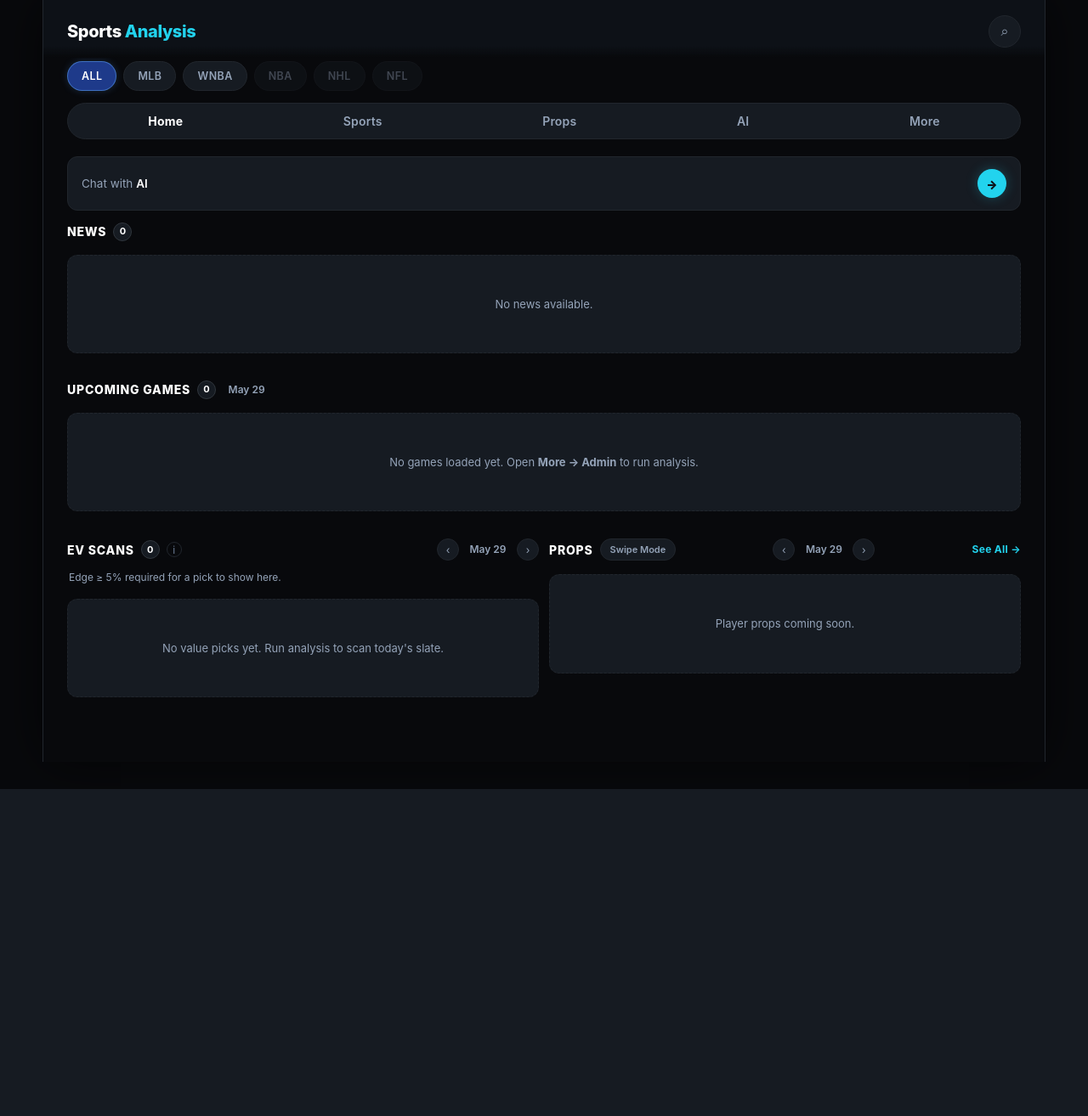
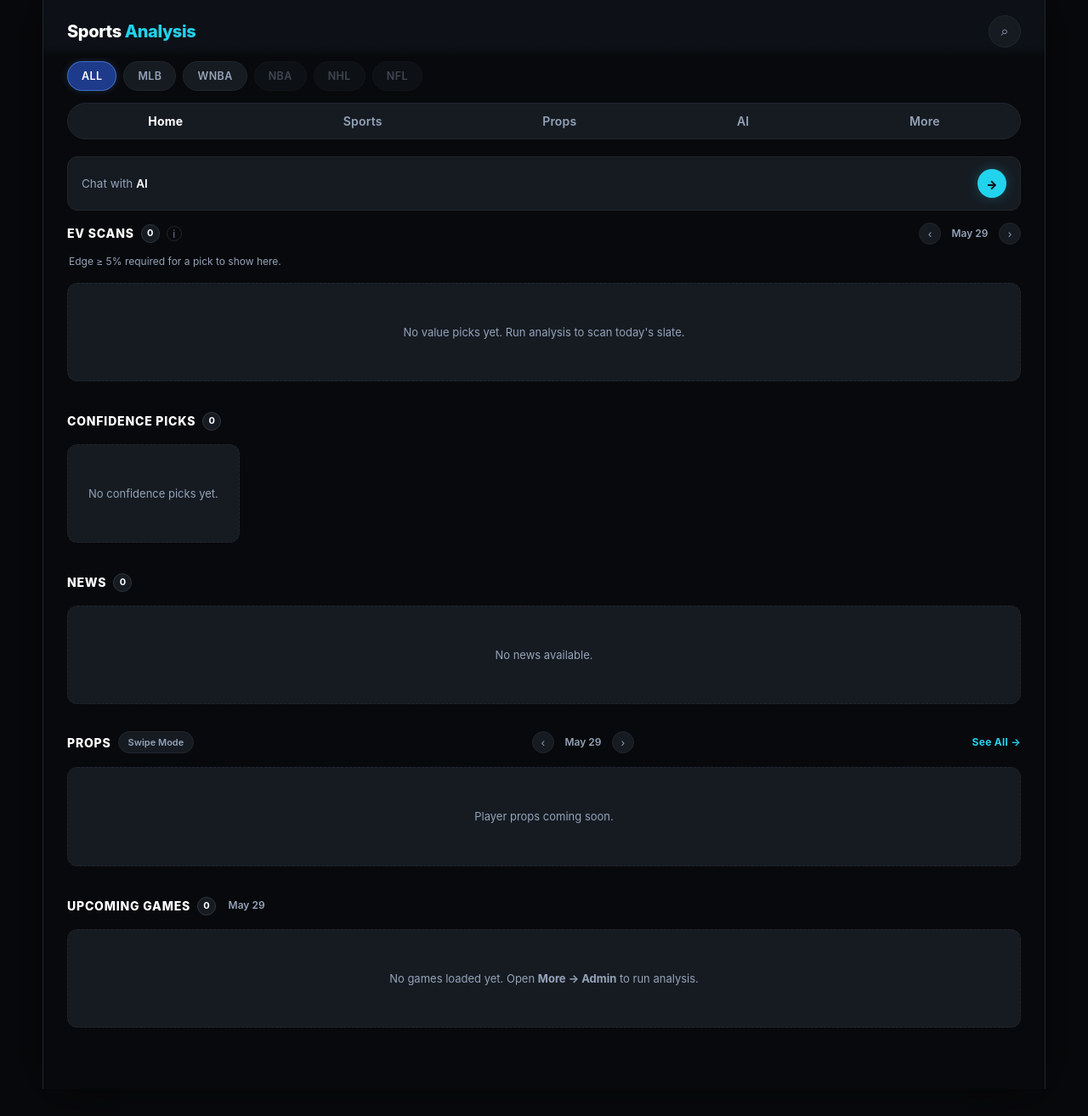
Before and after one commit to xyl5n/sports-betting-tool, a Flask app: page / in a window 1280 px wide. Shown: the whole page at 85% size. Before the commit the page ends 929 px from the top, so only its background shows below. Run offline with Flask 3, Linux system fonts and the light colour scheme; data that the repository does not hold is empty; some libraries are stand-ins or nearby versions.

Commit message:
Restructure home tab: EV, Confidence, News as full-width vertical rows
Unnests EV from the side-by-side picks-row so it's a full-width row, adds
a new CONFIDENCE PICKS section (id=section-confidence, conf-count badge,
conf-cards horizontal scroll) directly between EV and News, and stacks
them vertically (EV -> Confidence -> News), with Props, Upcoming and
Slate following. Removes the now-unused .picks-row grid and wires each
section into applyHomeViewForSport() so EV and Confidence hide when a
specific sport pill is selected.

https://claude.ai/code/session_01WyZYE2SH9WERB85J811muH

```diff
--- a/app/templates/index.html
+++ b/app/templates/index.html
@@ -1405,17 +1405,6 @@ body {
   .upcoming-grid { grid-template-columns: 1fr; }
 }
 
-/* ── EV + Props side-by-side row ─────────────────────────────────────── */
-.picks-row {
-  display: grid;
-  grid-template-columns: 1fr 1fr;
-  gap: 12px;
-  align-items: start;
-}
-@media (max-width: 700px) {
-  .picks-row { grid-template-columns: 1fr; }
-}
-
 /* ── News grid ───────────────────────────────────────────────────────── */
 .news-grid {
   display: grid;
@@ -1495,6 +1484,33 @@ body {
         <span class="ai-banner-arrow">→</span>
       </button>
 
+      <!-- EV scans -->
+      <section class="section" id="section-ev">
+        <div class="section-hdr">
+          <h2>EV SCANS</h2>
+          <span class="count-badge" id="ev-count">0</span>
+          <span class="info-icon" title="Expected-value picks — model edge ≥ 5% vs market">ℹ</span>
+          <div class="date-nav">
+            <button class="date-arrow" aria-label="Previous day" onclick="changeDate(-1)">‹</button>
+            <span class="date-label" id="ev-date">Today</span>
+            <button class="date-arrow" aria-label="Next day" onclick="changeDate(1)">›</button>
+          </div>
+        </div>
+        <div class="stats-line" id="ev-stats">Run analysis to load today's picks</div>
+        <div class="cards-scroll" id="ev-cards"></div>
+      </section>
+
+      <!-- Confidence picks -->
+      <section class="section" id="section-confidence">
+        <div class="section-hdr">
+          <h2>CONFIDENCE PICKS</h2>
+          <span class="count-badge" id="conf-count">0</span>
+        </div>
+        <div class="cards-scroll" id="conf-cards">
+          <div class="empty-state">No confidence picks yet.</div>
+        </div>
+      </section>
+
       <!-- News -->
       <section class="section" id="section-news">
         <div class="section-hdr">
@@ -1504,6 +1520,21 @@ body {
         <div class="news-grid" id="news-cards">
           <div class="empty-state">No news loaded.</div>
         </div>
+      </section>
+
+      <!-- Props -->
+      <section class="section" id="section-props">
+        <div class="section-hdr">
+          <h2>PROPS</h2>
+          <button class="swipe-toggle" id="swipe-toggle" onclick="toggleSwipe()">Swipe Mode</button>
+          <div class="date-nav">
+            <button class="date-arrow" onclick="changeDate(-1)">‹</button>
+            <span class="date-label" id="props-date">Today</span>
+            <button class="date-arrow" onclick="changeDate(1)">›</button>
+          </div>
+          <a class="section-link" href="#" onclick="event.preventDefault(); showTab('props')">See All →</a>
+        </div>
+        <div class="cards-scroll" id="props-cards"></div>
       </section>
 
       <!-- Upcoming Games -->
@@ -1529,42 +1560,6 @@ body {
         </div>
         <div class="slate-list" id="slate-cards"></div>
       </section>
-
-      <!-- EV + Props side by side -->
-      <div class="picks-row" id="picks-row">
-
-        <!-- EV scans -->
-        <section class="section" id="section-ev">
-          <div class="section-hdr">
-            <h2>EV SCANS</h2>
-            <span class="count-badge" id="ev-count">0</span>
-            <span class="info-icon" title="Expected-value picks — model edge ≥ 5% vs market">ℹ</span>
-            <div class="date-nav">
-              <button class="date-arrow" aria-label="Previous day" onclick="changeDate(-1)">‹</button>
-              <span class="date-label" id="ev-date">Today</span>
-              <button class="date-arrow" aria-label="Next day" onclick="changeDate(1)">›</button>
-            </div>
-          </div>
-          <div class="stats-line" id="ev-stats">Run analysis to load today's picks</div>
-          <div class="cards-scroll" id="ev-cards"></div>
-        </section>
-
-        <!-- Props -->
-        <section class="section" id="section-props">
-          <div class="section-hdr">
-            <h2>PROPS</h2>
-            <button class="swipe-toggle" id="swipe-toggle" onclick="toggleSwipe()">Swipe Mode</button>
-            <div class="date-nav">
-              <button class="date-arrow" onclick="changeDate(-1)">‹</button>
-              <span class="date-label" id="props-date">Today</span>
-              <button class="date-arrow" onclick="changeDate(1)">›</button>
-            </div>
-            <a class="section-link" href="#" onclick="event.preventDefault(); showTab('props')">See All →</a>
-          </div>
-          <div class="cards-scroll" id="props-cards"></div>
-        </section>
-
-      </div>
 
     </section>
 
@@ -2065,14 +2060,18 @@ function setSport(s) {
 // dashboard and show the full slate of pick-cards for that sport.
 function applyHomeViewForSport() {
   const isAll  = _sport === 'all';
-  const rowEl  = $('picks-row');
+  const evEl   = $('section-ev');
+  const cfEl   = $('section-confidence');
+  const newsEl = $('section-news');
+  const ppEl   = $('section-props');
+  const upEl   = $('section-upcoming');
   const slEl   = $('section-slate');
-  const upEl   = $('section-upcoming');
-  const newsEl = $('section-news');
-  if (rowEl) rowEl.style.display = isAll ? '' : 'none';
-  if (slEl)  slEl.style.display  = isAll ? 'none' : '';
-  if (upEl)  upEl.style.display  = isAll ? '' : 'none';
+  if (evEl)   evEl.style.display   = isAll ? '' : 'none';
+  if (cfEl)   cfEl.style.display   = isAll ? '' : 'none';
   if (newsEl) newsEl.style.display = isAll ? '' : 'none';
+  if (ppEl)   ppEl.style.display   = isAll ? '' : 'none';
+  if (upEl)   upEl.style.display   = isAll ? '' : 'none';
+  if (slEl)   slEl.style.display   = isAll ? 'none' : '';
   if (!isAll) {
     const title = $('slate-title');
     if (title) title.textContent = `${_sport.toUpperCase()} FULL SLATE`;
```
